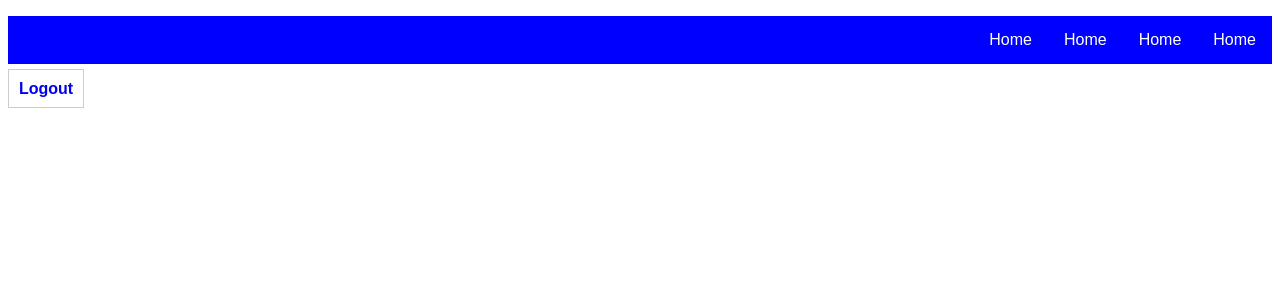
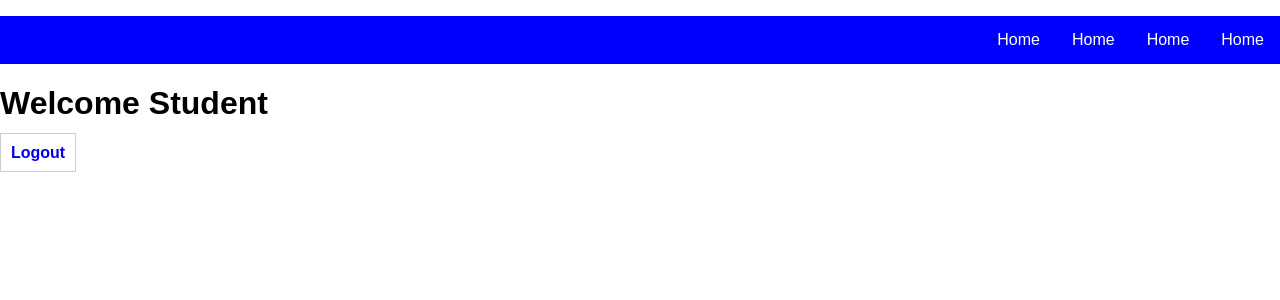
Before and after one commit to diann71/ccs-monitoring-system, a PHP site: page /dashboard.php in a window 1280 px wide. Shown: the top 300 px of the page. Run offline with PHP 8.4, Linux system fonts and the light colour scheme.

Commit message:
adding some ui

```diff
--- a/dashboard.php
+++ b/dashboard.php
@@ -1,7 +1,6 @@
 <?php session_start();
 
 include "connector.php";
-
 
 ?>
 <!DOCTYPE html>
@@ -11,9 +10,11 @@ include "connector.php";
     <meta name="viewport" content="width=device-width, initial-scale=1.0">
     <title>Dashboard</title>
     <style>
+        body{
+            margin: 0;
+            padding: 0;
+        }
         .container{
-            width: 100%;
-            height: 10px;
             background: white;
             border-radius: 0px;
             font-family: Arial, sans-serif;
@@ -73,6 +74,7 @@ include "connector.php";
                 <li><a href="home.php" name="home">Home</a></li>
             </ul>
         </nav>
+        <h1>Welcome Student</h1>
         <a href="logout.php" name="logout">Logout</a>
     </div>
 </body>
--- a/login.php
+++ b/login.php
@@ -119,7 +119,7 @@ include "connector.php";
 
         <!--<a href="#login-form">LOGIN</a>
         <a href="#signup-form">SIGN UP</a>-->
-        <h1>CSS SIT-IN MONITORING SYSTEM</h1>
+        <h1>CCS SIT-IN MONITORING SYSTEM</h1>
         <form action="login.php" method="post">
             <label for="username" style="margin-bottom: -20px;">Username</label><br>
             <input type="text" id="username" name="username" placeholder="Username" required><br>
--- a/register.php
+++ b/register.php
@@ -137,7 +137,7 @@ if(isset($_POST["submit"])){
         <div class="cont">
             <img id="logo" src="images/logo.png">
             <img id="css" src="images/css.png">
-            <h1 id="side">CSS SIT-IN MONITORING SYSTEM</h1>
+            <h1 id="side">CCS SIT-IN MONITORING SYSTEM</h1>
             <pre>Hello and welcome to the Sit-In Monitoring
 System of the CSS Computer Laboratories.
 This system is designed to efficiently
@@ -156,7 +156,7 @@ environment.
             <form action="register.php" method="post">
                 <div class="col">
                         <label style="margin-bottom: -20px;">Idno</label><br>
-                        <input type="number" name="idno" placeholder="Id number" required><br>
+                        <input type="text" name="idno" placeholder="Id number" required><br>
                         <label style="margin-bottom: -20px;">Lastname</label><br>
                         <input type="text" name="lastname" placeholder="Lastname" required><br>
                         <label style="margin-bottom: -20px;">Firstname</label><br>
--- a/styles.css
+++ b/styles.css
@@ -1,11 +1,11 @@
 body{
+    margin: 0;
     font-family: Arial, sans-serif;
     font-size: 15px;
     display: flex;
     justify-content: center;
     align-items: center;
     height: 100vh;
-    margin: 0;
     background-color: white;
 }
 
```
Also changed, not shown: README.md.
